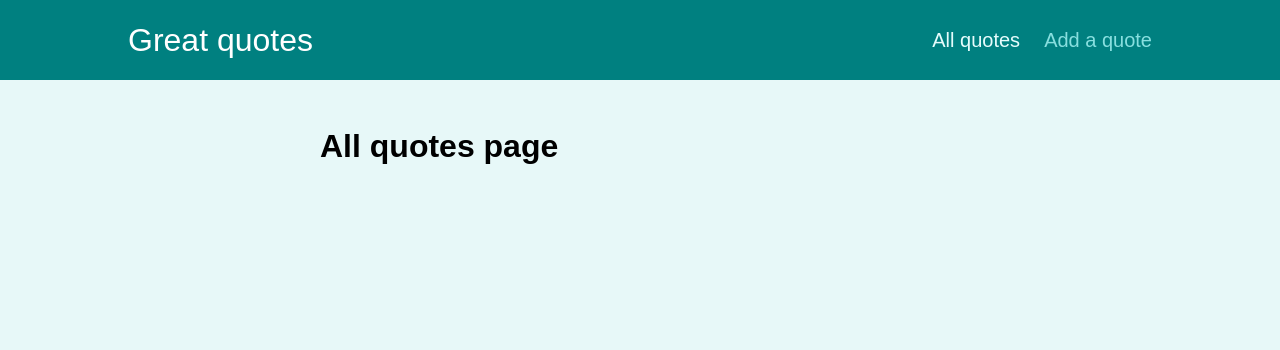
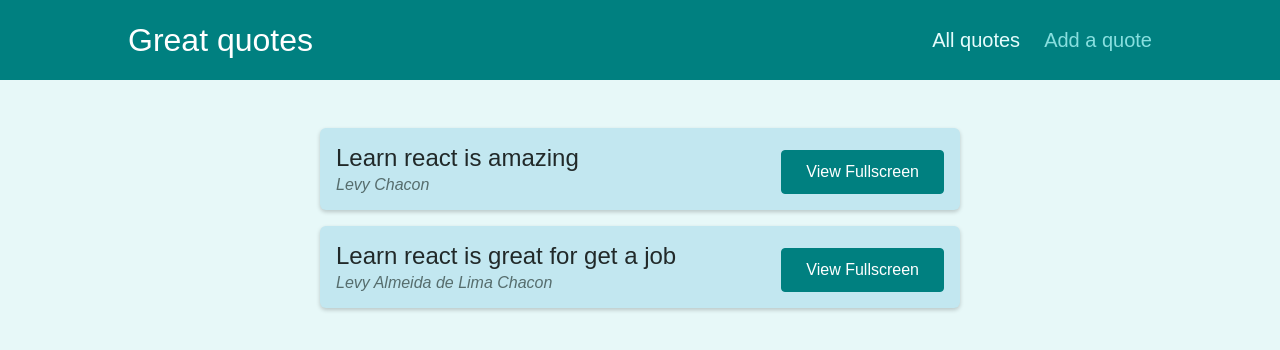
Before and after one commit to levychacon/Great_Quotes, a React (Create React App) app: page /quotes in a window 1280 px wide. Shown: the top 350 px of the page. Built offline with nearby package versions, Linux system fonts and the light colour scheme.

Commit message:
Alguns dados nao dinamicos adicionados. Alem disso, criacao do componente not found para urls inexistentes, entre outras mudanças

```diff
--- a/src/App.js
+++ b/src/App.js
@@ -3,6 +3,7 @@
 import NewQuote from "./pages/NewQuote";
 import QuoteDetail from "./pages/QuoteDetail";
 import Layout from "./components/layout/Layout";
+import NotFound from "./pages/NotFound";
 function App() {
   return (
     <div>
@@ -21,6 +22,9 @@
           <Route path="/new-quote">
             <NewQuote />
           </Route>
+          <Route path="*">
+            <NotFound></NotFound>
+          </Route>
         </Switch>
       </Layout>
     </div>
--- a/src/components/quotes/QuoteForm.js
+++ b/src/components/quotes/QuoteForm.js
@@ -1,7 +1,7 @@
 import { useRef } from 'react';
 
-import Card from '../ui/Card';
-import LoadingSpinner from '../ui/LoadingSpinner';
+import Card from '../UI/Card';
+import LoadingSpinner from '../UI/LoadingSpinner';
 import classes from './QuoteForm.module.css';
 
 const QuoteForm = (props) => {
--- a/src/components/quotes/QuoteItem.js
+++ b/src/components/quotes/QuoteItem.js
@@ -1,3 +1,4 @@
+import { Link } from 'react-router-dom';
 import classes from './QuoteItem.module.css';
 
 const QuoteItem = (props) => {
@@ -9,9 +10,12 @@
         </blockquote>
         <figcaption>{props.author}</figcaption>
       </figure>
-      <a className='btn'>
+
+      <Link className='btn' to={`/quotes/${props.id}`}>
         View Fullscreen
-      </a>
+      </Link>
+
+
     </li>
   );
 };
--- a/src/pages/AllQuotes.js
+++ b/src/pages/AllQuotes.js
@@ -1,7 +1,13 @@
+import QuoteList from '../components/quotes/QuoteList'
+
+const DUMMY_QUOTES=[
+    {id:'q1', author:'Levy Chacon',text: 'Learn react is amazing'},
+    {id:'q2', author:'Levy Almeida de Lima Chacon', text: 'Learn react is great for get a job'}
+
+]
+
 const AllQuotes=()=>{
-    return <h1>
-        All quotes page
-    </h1>
+    return <QuoteList quotes={DUMMY_QUOTES}></QuoteList>
 
 
 }
--- a/src/pages/NewQuote.js
+++ b/src/pages/NewQuote.js
@@ -1,7 +1,12 @@
+import QuoteForm from "../components/quotes/QuoteForm";
+
 const NewQuote=()=>{
-    return <h1>
-        New Quote page
-    </h1>
+    const addQuoteHandler=(quoteData)=>{
+        console.log(quoteData)
+    }
+    return <QuoteForm onAddQuote={addQuoteHandler}/>
+
+
 
 
 }
--- /dev/null
+++ b/src/pages/NotFound.js
@@ -0,0 +1,10 @@
+const NotFound= ()=>{
+    return <div className='centered'>
+        <p>Page not found</p>
+    </div>
+
+
+
+}
+
+export default NotFound;
--- a/src/pages/QuoteDetail.js
+++ b/src/pages/QuoteDetail.js
@@ -1,13 +1,25 @@
 import { useParams } from "react-router-dom";
 import {Route} from 'react-router-dom'
 import Comments from '../components/comments/Comments'
+import HighlightedQuote from '../components/quotes/HighlightedQuote'
+
+const DUMMY_QUOTES=[
+  {id:'q1', author:'Levy Chacon',text: 'Learn react is amazing'},
+  {id:'q2', author:'Levy Almeida de Lima Chacon', text: 'Learn react is great for get a job'}
+
+]
 
 const QuoteDetail = () => {
   const params = useParams();
+  const quote = DUMMY_QUOTES.find((quote)=> quote.id=== params.quoteId);
+
+  if(!quote){
+    return <p>No quotes found</p>
+  }
 
   return (
     <div>
-      <h1>Quote detail page</h1>
+      <HighlightedQuote author={quote.author} text={quote.text}></HighlightedQuote>
       <Route path={`/quotes/${params.quoteId}/comments`}>
         <Comments></Comments>
       </Route>
```
Also changed, not shown: 1 other file (tests, documents, lock files or other folders).
